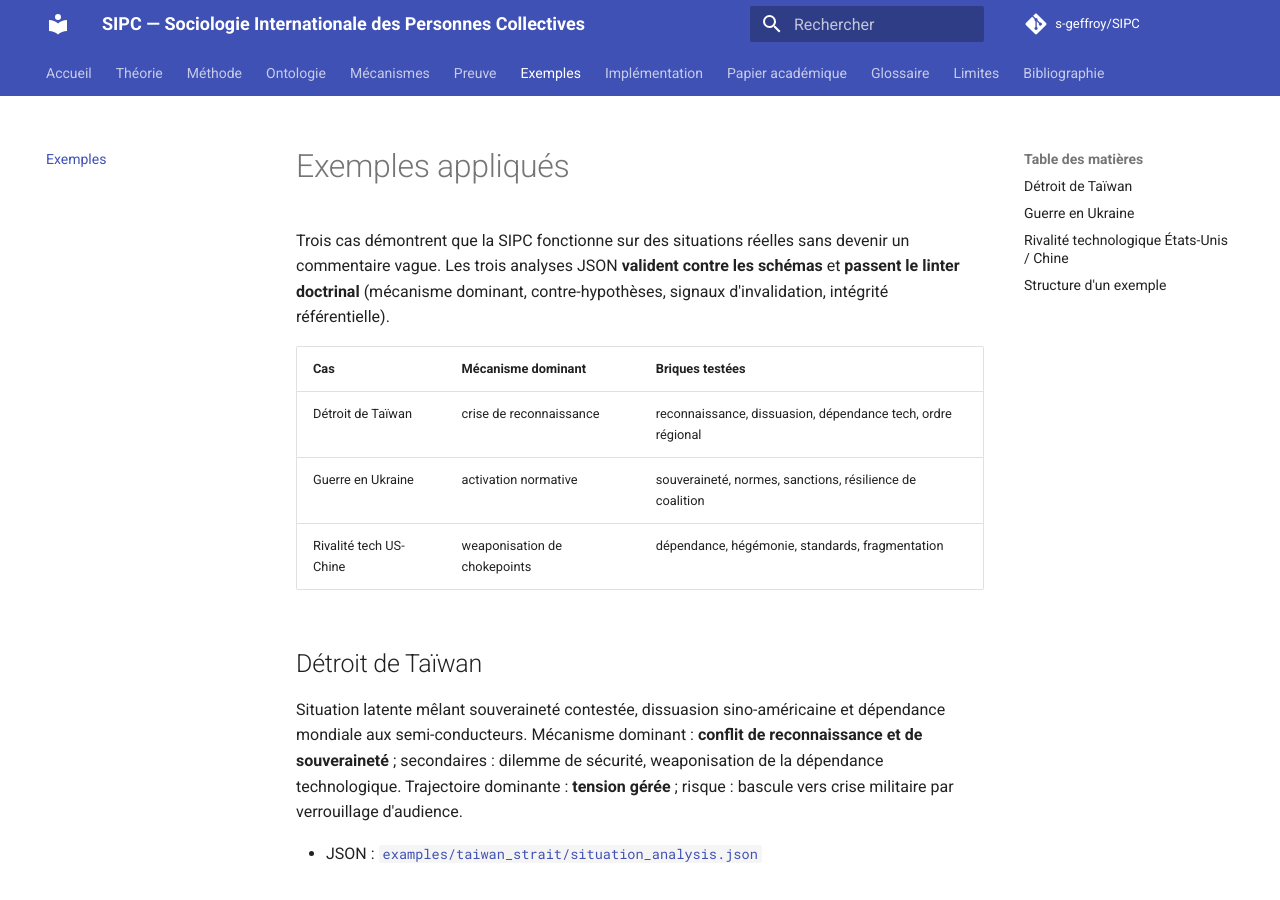
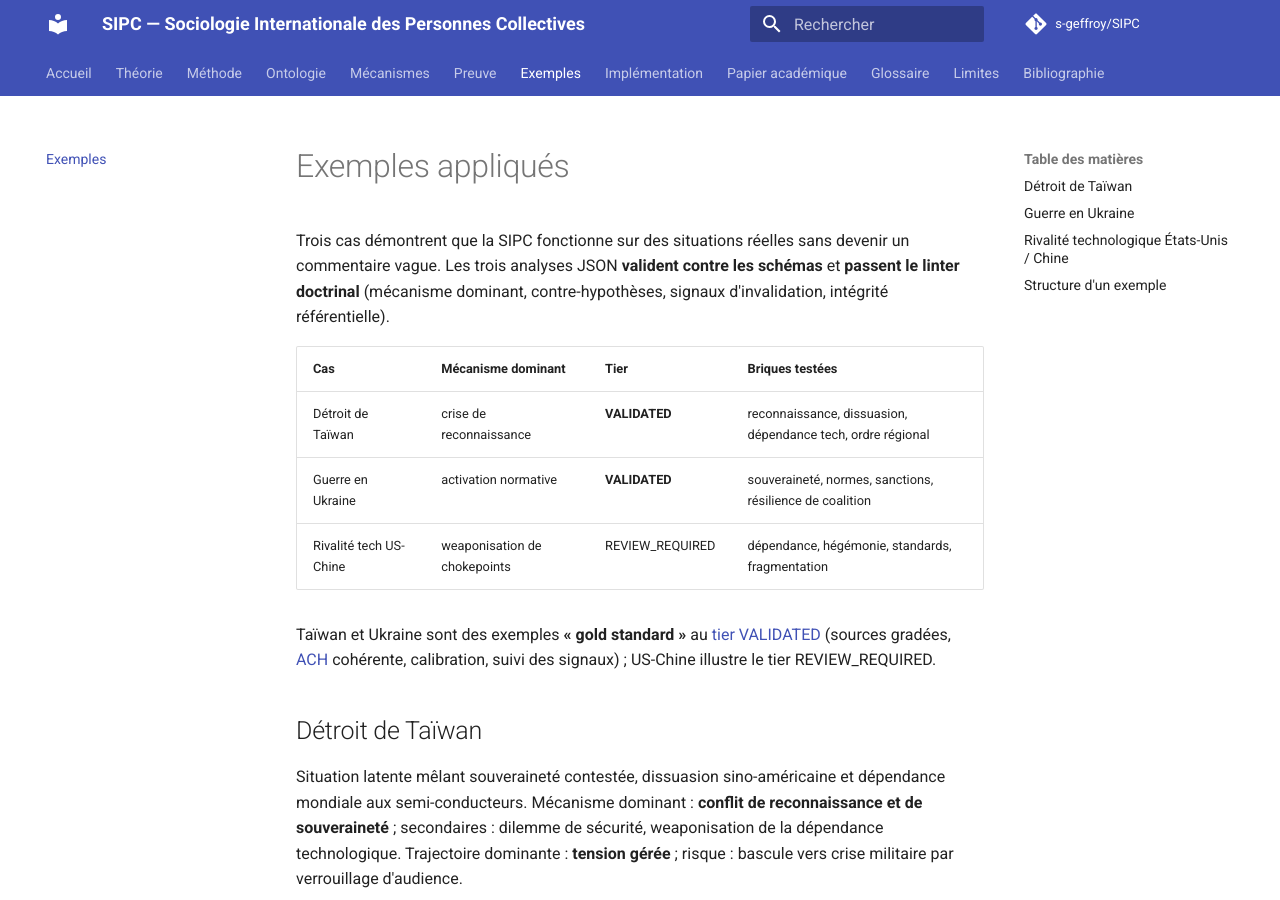
Before and after one commit to s-geffroy/SIPC, an MkDocs documentation site: the page built from docs/06_exemples/index.md, in a window 1280 px wide and 900 px high. Built offline with MkDocs 1.6.1 and Material for MkDocs 9.7.7, drawn with Linux system fonts in a browser that asks for light colours; comment, search, counter and statistics services are not loaded.

Commit message:
Promeut l'exemple Ukraine au tier VALIDATED (gold standard)
ACH à trois hypothèses (activation normative la moins infirmée via une preuve SMOKING_GUN
sur le soutien coûteux maintenu), sources gradées Admiralty, Key Assumptions Check, premortem,
outcome de trajectoire et revision_history. analysis.md régénéré avec la matrice ACH.
Page Exemples et CHANGELOG (2.1.0) mis à jour.

Co-Authored-By: Claude Opus 4.7 (1M context) <noreply@anthropic.com>

```diff
--- a/docs/06_exemples/index.md
+++ b/docs/06_exemples/index.md
@@ -5,11 +5,15 @@ commentaire vague. Les trois analyses JSON **valident contre les schémas** et *
 linter doctrinal** (mécanisme dominant, contre-hypothèses, signaux d'invalidation, intégrité
 référentielle).
 
-| Cas | Mécanisme dominant | Briques testées |
-|---|---|---|
-| Détroit de Taïwan | crise de reconnaissance | reconnaissance, dissuasion, dépendance tech, ordre régional |
-| Guerre en Ukraine | activation normative | souveraineté, normes, sanctions, résilience de coalition |
-| Rivalité tech US-Chine | weaponisation de chokepoints | dépendance, hégémonie, standards, fragmentation |
+| Cas | Mécanisme dominant | Tier | Briques testées |
+|---|---|---|---|
+| Détroit de Taïwan | crise de reconnaissance | **VALIDATED** | reconnaissance, dissuasion, dépendance tech, ordre régional |
+| Guerre en Ukraine | activation normative | **VALIDATED** | souveraineté, normes, sanctions, résilience de coalition |
+| Rivalité tech US-Chine | weaponisation de chokepoints | REVIEW_REQUIRED | dépendance, hégémonie, standards, fragmentation |
+
+Taïwan et Ukraine sont des exemples **« gold standard »** au [tier VALIDATED](../03_ontologie/regles_validation.md)
+(sources gradées, [ACH](../05_preuve/ach.md) cohérente, calibration, suivi des signaux) ;
+US-Chine illustre le tier REVIEW_REQUIRED.
 
 ## Détroit de Taïwan
 
```
Also changed, not shown: CHANGELOG.md (+9 -0 lines), examples/ukraine_war/analysis.md (+21 -0 lines), 2 other files.
